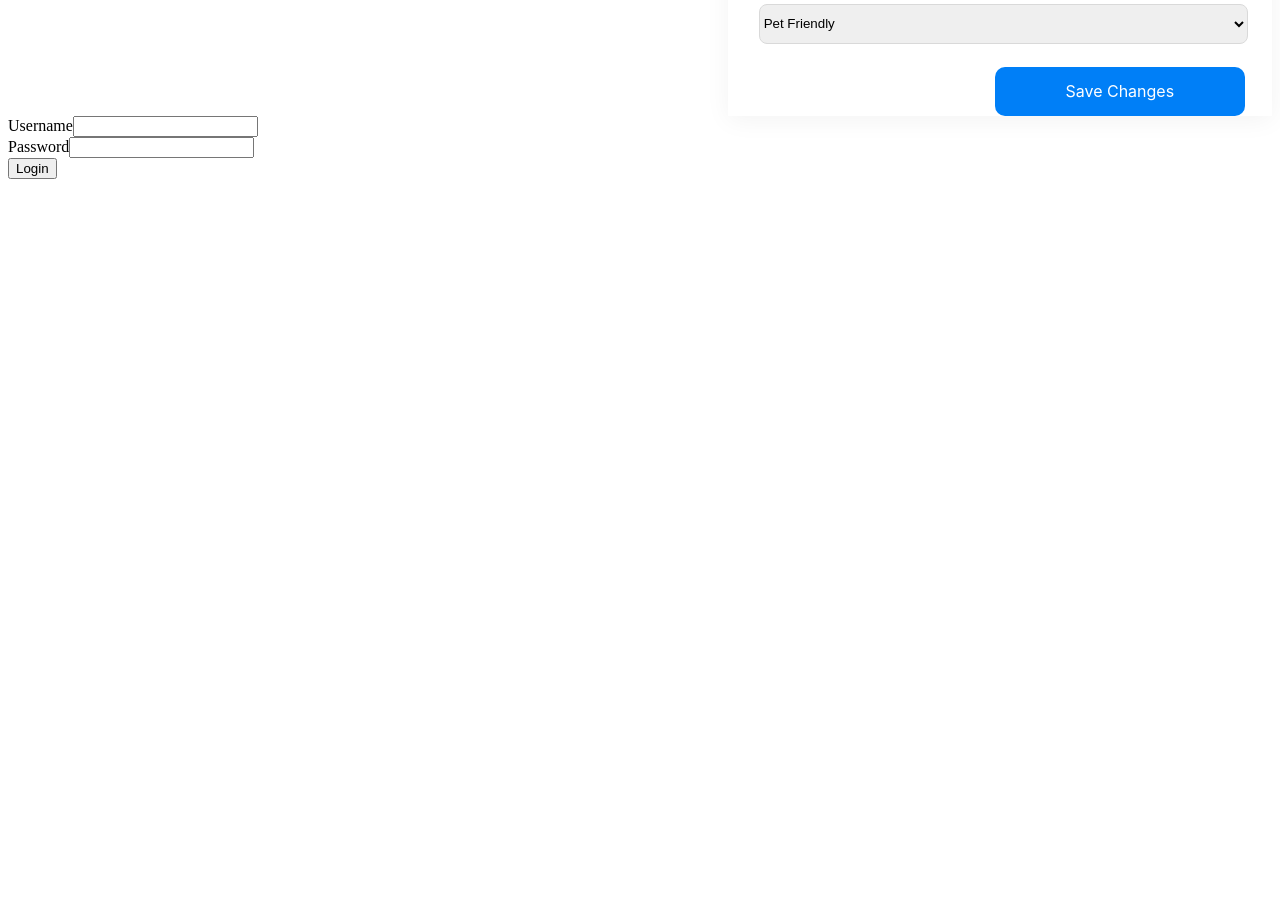
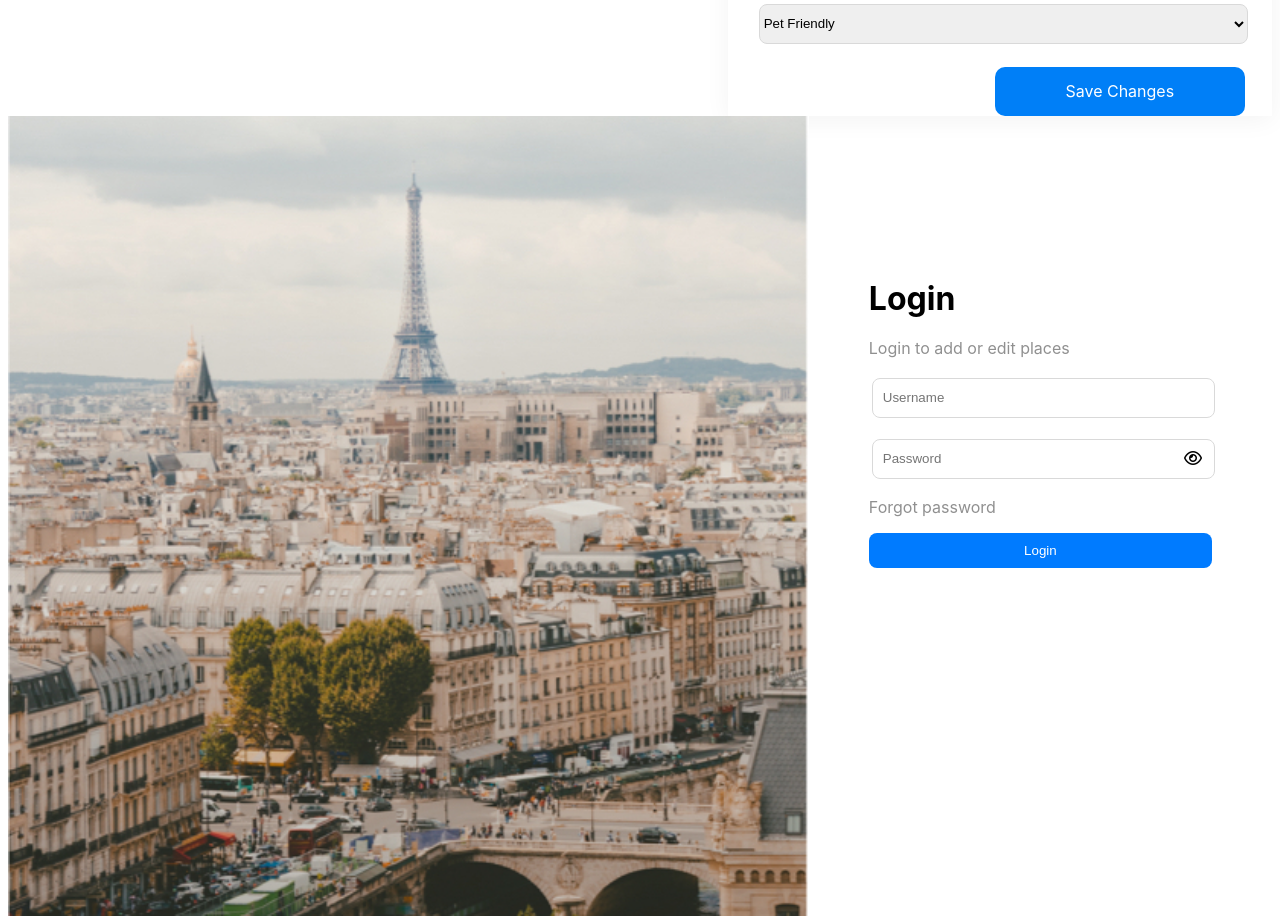
Before and after one commit to ZeinabIb/TourismBackoffice-v2, an Angular app: page /login in a window 1280 px wide. Shown: the part 1025-1949 px from the top of the page. Before the commit the page ends 1212 px from the top, so only its background shows below. Built offline with nearby package versions, Linux system fonts and the light colour scheme.

Commit message:
work on login page

```diff
--- a/src/app/login/login.component.css
+++ b/src/app/login/login.component.css
@@ -0,0 +1,124 @@
+
+
+body, html {
+    height: 100%;
+    margin: 0;
+    font-family: 'Inter', sans-serif;
+    overflow: hidden;
+
+  }
+
+  .login-container {
+    display: flex;
+    height:100vh;
+    overflow: hidden;
+
+
+  }
+  p{
+    font-family: 'Inter', sans-serif;
+font-size: 16px;
+font-weight: 400;
+line-height: 19.36px;
+text-align: left;
+color: #909090;
+
+
+  }
+  .image-container {
+    width: 70%;
+  }
+
+  img{
+    width: 100%;
+    height: 100vh;
+  }
+
+  .form-container{
+    width: 30%;
+
+    margin: 60px;
+  }
+
+  form {
+    width: 100%;
+    flex-direction: column;
+    justify-content: center;
+    height: 100vh;
+
+  }
+
+  .form-group {
+    margin-bottom: 15px;
+  }
+
+  .form-group label {
+    display: block;
+    margin-bottom: 5px;
+  }
+
+  .form-control {
+    width: 100%;
+    padding: 10px;
+    box-sizing: border-box;
+    overflow: hidden;
+  }
+
+  .btn {
+    padding: 10px 15px;
+    border: none;
+    background-color: #007bff;
+    color: white;
+    cursor: pointer;
+  }
+
+  .btn-primary {
+    background-color: #007bff;
+  }
+
+  .btn-primary:hover {
+    background-color: #0056b3;
+  }
+
+
+  .form-title{
+    margin-top: 30%;
+    font-family: 'Inter', sans-serif;
+  }
+
+  #username{
+    height: 40px;
+    border-radius: 8px;
+    margin: 3px;
+    border: 1px solid #D9D9D9;
+    width: 100%;
+  }
+
+  #password{
+    height: 40px;
+    border-radius: 8px;
+    margin: 3px;
+    border: 1px solid #D9D9D9;
+    width: 100%;
+  }
+
+  .password-container {
+    position: relative;
+  }
+
+  .toggle-password {
+    position: absolute;
+    right: 10px;
+    top: 50%;
+    transform: translateY(-50%);
+    cursor: pointer;
+  }
+
+  button{
+width: 100%;
+padding: 16px 8px 16px 8px;
+gap: 8px;
+border-radius: 8px;
+opacity: 0px;
+
+  }
--- a/src/app/login/login.component.html
+++ b/src/app/login/login.component.html
@@ -1,13 +1,29 @@
 <div class="login-container">
+  <div class="image-container">
+    <img src="./assets/paris-login.jpg" alt="Login Image">
+  </div>
+  <div class="form-container">
     <form [formGroup]="loginForm" (ngSubmit)="onSubmit()">
       <div class="form-group">
-      <label for="username">Username</label>
-      <input type="text" id="username" formControlName="username" class="form-control" required>
+        <h1 class="form-title">Login</h1>
+        <p>Login to add or edit places</p>
+        <input type="text" id="username" formControlName="username" placeholder="Username" class="form-control" required>
       </div>
       <div class="form-group">
-      <label for="password">Password</label>
-      <input type="password" id="password" formControlName="password" class="form-control" required>
+        <div class="password-container">
+          <input [type]="showPassword ? 'text' : 'password'" id="password" formControlName="password" placeholder="Password" class="form-control" required>
+          <i class="toggle-password" (click)="togglePasswordVisibility()">
+            <span *ngIf="showPassword">
+              <i class="fa-regular fa-eye-slash"></i>
+            </span>
+            <span *ngIf="!showPassword">
+              <i class="fa-regular fa-eye"></i>
+            </span>
+          </i>
         </div>
+      </div>
+      <p id="forgot-pass">Forgot password</p>
       <button type="submit" class="btn btn-primary">Login</button>
     </form>
   </div>
+</div>
--- a/src/app/login/login.component.ts
+++ b/src/app/login/login.component.ts
@@ -10,7 +10,7 @@ import { AuthService } from '../auth.service';
 })
 export class LoginComponent implements OnInit {
   loginForm!: FormGroup;
-
+  showPassword = false;
   constructor(private fb: FormBuilder, private authService: AuthService) {}
 
   ngOnInit(): void {
@@ -28,4 +28,8 @@ export class LoginComponent implements OnInit {
       }
     }
   }
+
+  togglePasswordVisibility() {
+    this.showPassword = !this.showPassword;
+  }
 }
```
Also changed, not shown: src/assets/paris-login.jpg (added). Lines whose indentation alone changed are shown as unchanged.
